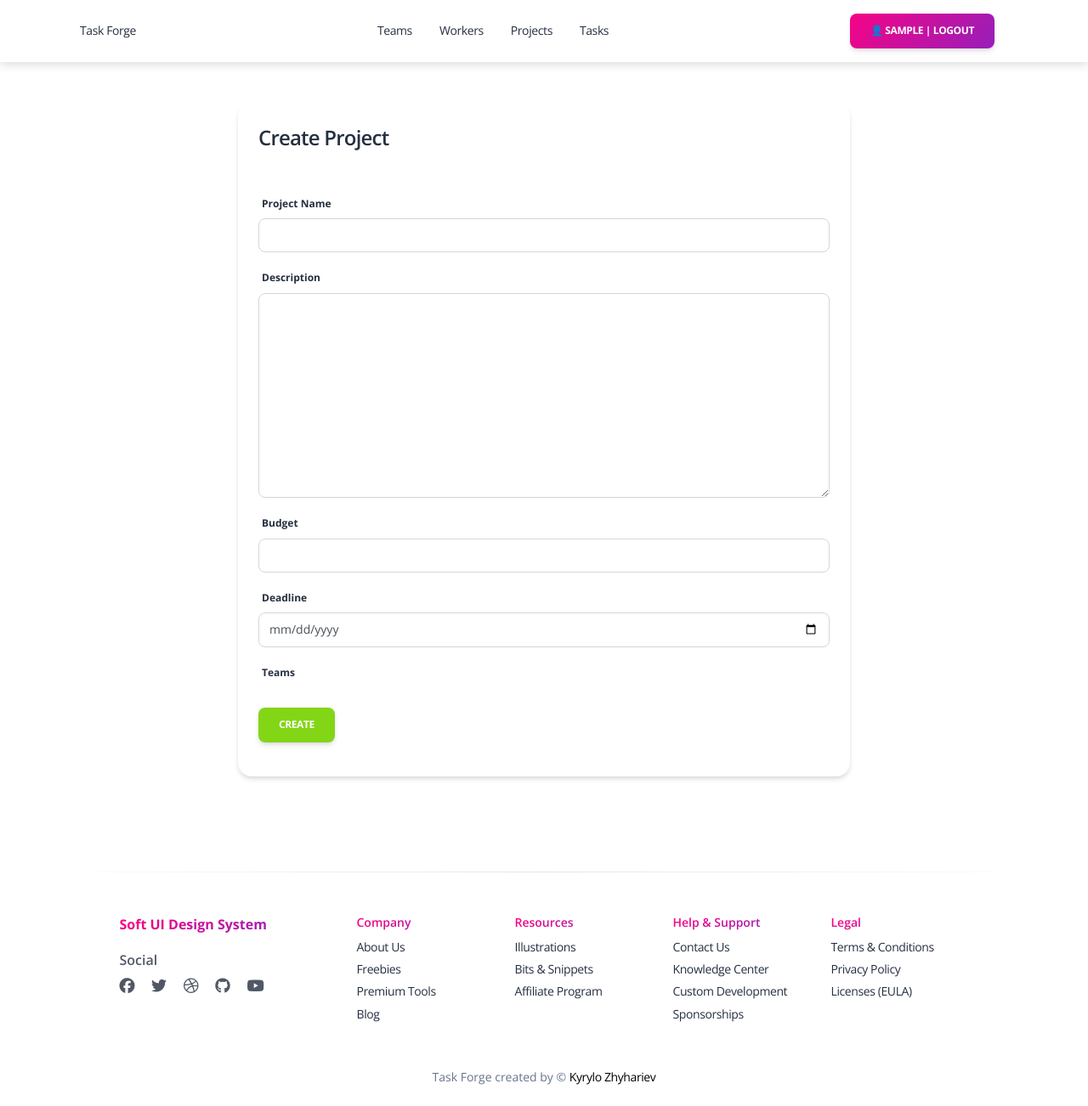
After one commit to Psychox1k/task_forge, a Django app: page /projects/create/ in a window 1280 px wide. The commit adds this page. Shown: the whole page at 85% size. Run offline with Django 5.2, Linux system fonts and the light colour scheme; the visitor is signed in with stand-in values (Sample User, id 1); data that the repository does not hold is empty; some libraries are stand-ins or nearby versions.

Commit message:
feat(project): add ProjectCreate form with styles and HTML structure

```diff
--- a/tasks/forms.py
+++ b/tasks/forms.py
@@ -1,6 +1,6 @@
 from django import forms
 from django.contrib.auth.forms import AuthenticationForm
-from .models import Team, Worker
+from .models import Team, Worker, Project
 
 
 class CustomLoginForm(AuthenticationForm):
@@ -45,3 +45,22 @@ class TeamForm(forms.ModelForm):
                 pass
         elif self.instance.pk:
             self.fields['lead'].queryset = self.instance.members.all()
+
+
+class ProjectForm(forms.ModelForm):
+    teams = forms.ModelMultipleChoiceField(
+        queryset=Team.objects.all(),
+        widget=forms.CheckboxSelectMultiple,
+        required=False
+    )
+
+    class Meta:
+        model = Project
+        fields = "__all__"
+        exclude = ['created_at', 'updated_at']
+
+    def __init__(self, *args, **kwargs):
+        super().__init__(*args, **kwargs)
+
+        # Устанавливаем виджет для deadline
+        self.fields['deadline'].widget = forms.DateInput(attrs={'type': 'date', 'class': 'form-control'})
--- a/tasks/urls.py
+++ b/tasks/urls.py
@@ -10,7 +10,7 @@ from .views import (
     WorkerDetailView,
     ProjectDetailView,
     TeamDetailView,
-    TaskDetailView,
+    TaskDetailView, TeamCreateView, ProjectCreateView,
 )
 
 urlpatterns = [
@@ -25,6 +25,9 @@ urlpatterns = [
     path("teams/<int:pk>/", TeamDetailView.as_view(), name="team-detail"),
     path("tasks/<int:pk>/", TaskDetailView.as_view(), name="task-detail"),
 
+    path("teams/create/", TeamCreateView.as_view(), name="team-create"),
+    path("projects/create/", ProjectCreateView.as_view(), name="project-create"),
+
 ]
 
 app_name = "task"
--- a/tasks/views.py
+++ b/tasks/views.py
@@ -1,7 +1,7 @@
 from django.shortcuts import render
 from django.urls import reverse_lazy
 
-from .forms import TeamForm
+from .forms import TeamForm, ProjectForm
 from .models import Team, Project, Task, Worker
 from django.views import generic
 from django.contrib.auth.mixins import LoginRequiredMixin
@@ -110,3 +110,9 @@ class TeamCreateView(LoginRequiredMixin, generic.CreateView):
     model = Team
     form_class = TeamForm
     success_url = reverse_lazy("task:team-list")
+
+
+class ProjectCreateView(LoginRequiredMixin, generic.CreateView):
+    model = Project
+    form_class = ProjectForm
+    success_url = reverse_lazy("tasks:project-list")
--- /dev/null
+++ b/templates/tasks/project_form.html
@@ -0,0 +1,48 @@
+{% extends 'layouts/base-presentation.html' %}
+{% load widget_tweaks %}
+
+{% block content %}
+<div class="container my-5">
+  <div class="row justify-content-center">
+    <div class="col-md-8">
+      <div class="card shadow">
+        <div class="card-header text-white">
+          <h4 class="mb-0">Create Project</h4>
+        </div>
+        <div class="card-body">
+          <form method="post">
+            {% csrf_token %}
+
+            <div class="mb-3">
+              <label class="form-label">Project Name</label>
+              {{ form.name|add_class:"form-control" }}
+            </div>
+
+            <div class="mb-3">
+              <label class="form-label">Description</label>
+              {{ form.description|add_class:"form-control" }}
+            </div>
+
+            <div class="mb-3">
+              <label class="form-label">Budget</label>
+              {{ form.budget|add_class:"form-control" }}
+            </div>
+
+            <div class="mb-3">
+              <label class="form-label">Deadline</label>
+              {{ form.deadline|add_class:"form-control" }}
+            </div>
+
+            <div class="mb-3">
+              <label class="form-label">Teams</label>
+              {{ form.teams}}
+            </div>
+
+            <button type="submit" class="btn btn-success mt-2">Create</button>
+          </form>
+        </div>
+      </div>
+    </div>
+  </div>
+</div>
+{% endblock %}
--- a/templates/tasks/project_list.html
+++ b/templates/tasks/project_list.html
@@ -16,7 +16,7 @@
           <button type="submit" class="btn btn-primary d-flex align-items-center" style="height: 42px;">Search</button>
         </form>
 
-        <a href="#" class="btn btn-success d-flex align-items-center justify-content-center" style="height: 42px;">
+        <a href="{% url 'task:project-create' %}" class="btn btn-success d-flex align-items-center justify-content-center" style="height: 42px;">
           <i class="ni ni-fat-add me-1"></i> Create
         </a>
 
```
